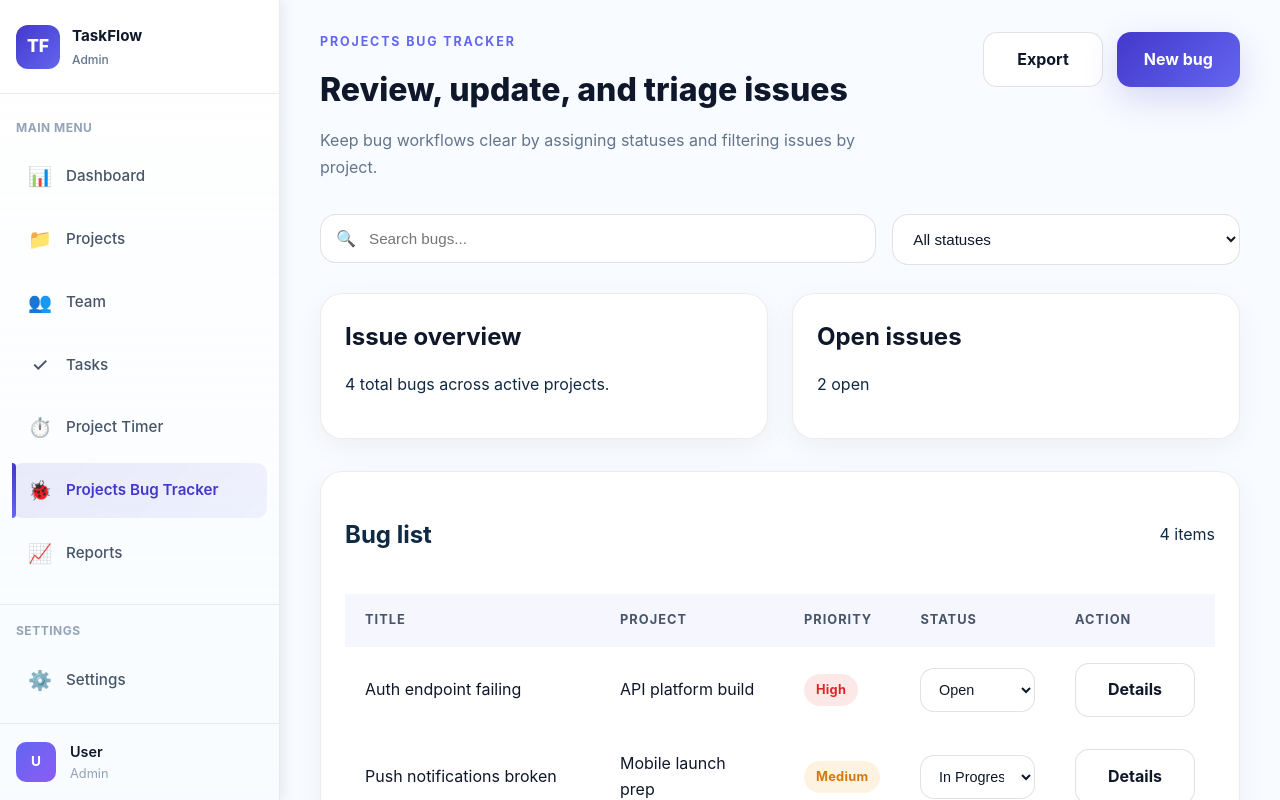
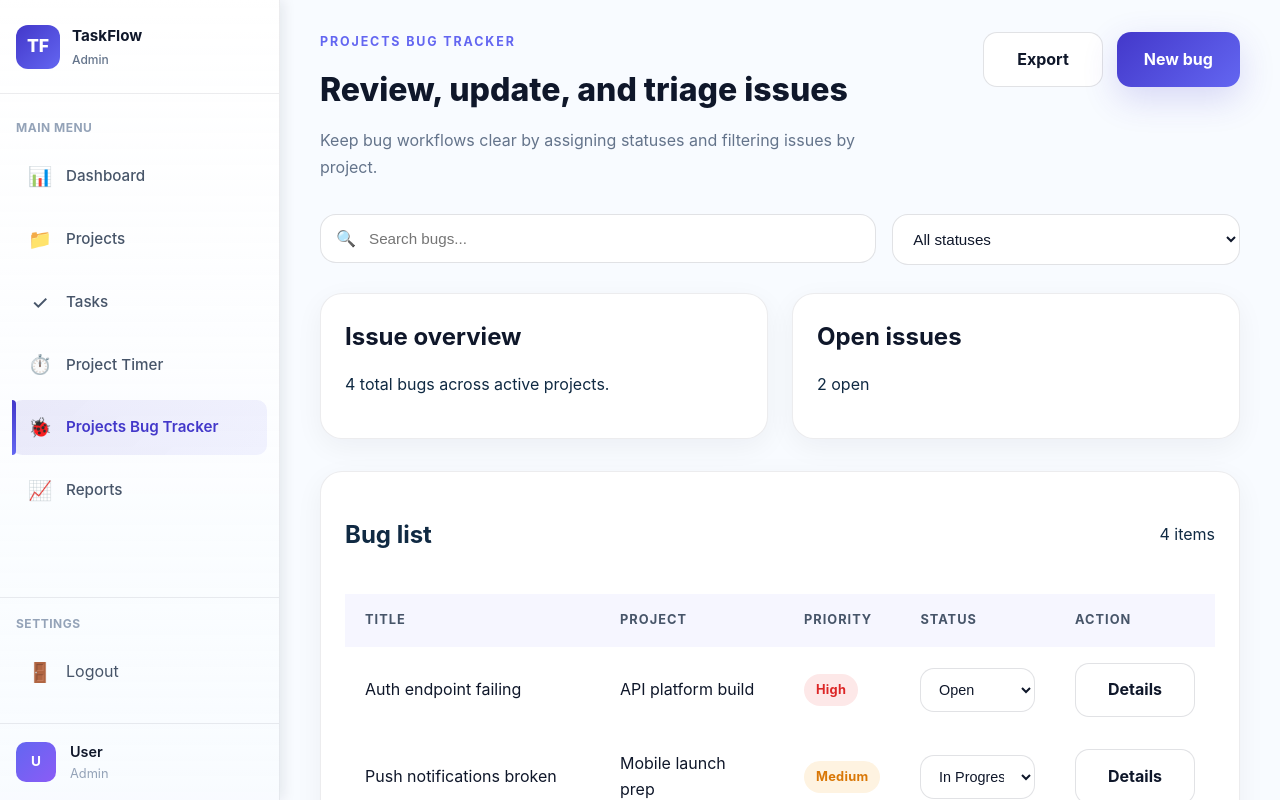
Before and after one commit to RanaGithub30/taskflow-realtime, a React (Vite) app in the folder frontend/: page /bugs in a window 1280 px wide. Shown: the top 800 px of the page. Built offline with nearby package versions, Linux system fonts and the light colour scheme; no server answers; sample sign-in values are in the browser's storage.

Commit message:
Update Sidebar

```diff
--- a/frontend/src/App.jsx
+++ b/frontend/src/App.jsx
@@ -47,7 +47,7 @@ function App() {
         <Route path="/projects" element={<ProtectedRoute><Projects /></ProtectedRoute>} />
         <Route path="/timer" element={<ProtectedRoute><Timer /></ProtectedRoute>} />
         <Route path="/bugs" element={<ProtectedRoute><Bugs /></ProtectedRoute>} />
-        <Route path="/team" element={<ProtectedRoute><Team /></ProtectedRoute>} />
+        {/* <Route path="/team" element={<ProtectedRoute><Team /></ProtectedRoute>} /> */}
         <Route path="/reports" element={<ProtectedRoute><Reports /></ProtectedRoute>} />
         <Route path="*" element={<NotFound />} />
       </Routes>
--- a/frontend/src/components/Sidebar.jsx
+++ b/frontend/src/components/Sidebar.jsx
@@ -62,12 +62,12 @@ function Sidebar({ isAuthenticated, ...props }) {
       icon: '📁',
       href: '/projects'
     },
-    {
-      id: 'team',
-      label: 'Team',
-      icon: '👥',
-      href: '/team'
-    },
+    // {
+    //   id: 'team',
+    //   label: 'Team',
+    //   icon: '👥',
+    //   href: '/team'
+    // },
     {
       id: 'tasks',
       label: 'Tasks',
@@ -95,18 +95,18 @@ function Sidebar({ isAuthenticated, ...props }) {
   ]
 
   const bottomMenuItems = [
-    {
-      id: 'settings',
-      label: 'Settings',
-      icon: '⚙️',
-      href: '/settings'
-    },
-    {
-      id: 'help',
-      label: 'Help & Support',
-      icon: '❓',
-      href: '/help'
-    },
+    // {
+    //   id: 'settings',
+    //   label: 'Settings',
+    //   icon: '⚙️',
+    //   href: '/settings'
+    // },
+    // {
+    //   id: 'help',
+    //   label: 'Help & Support',
+    //   icon: '❓',
+    //   href: '/help'
+    // },
     {
       id: 'logout',
       label: 'Logout',
```
